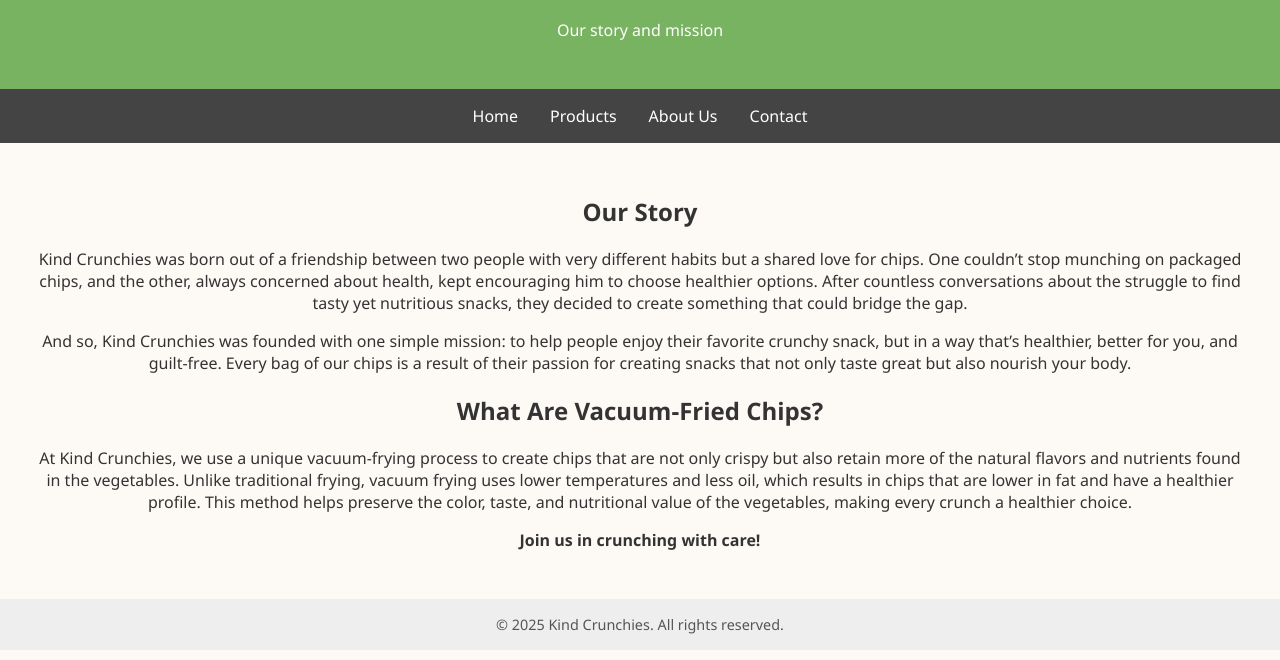
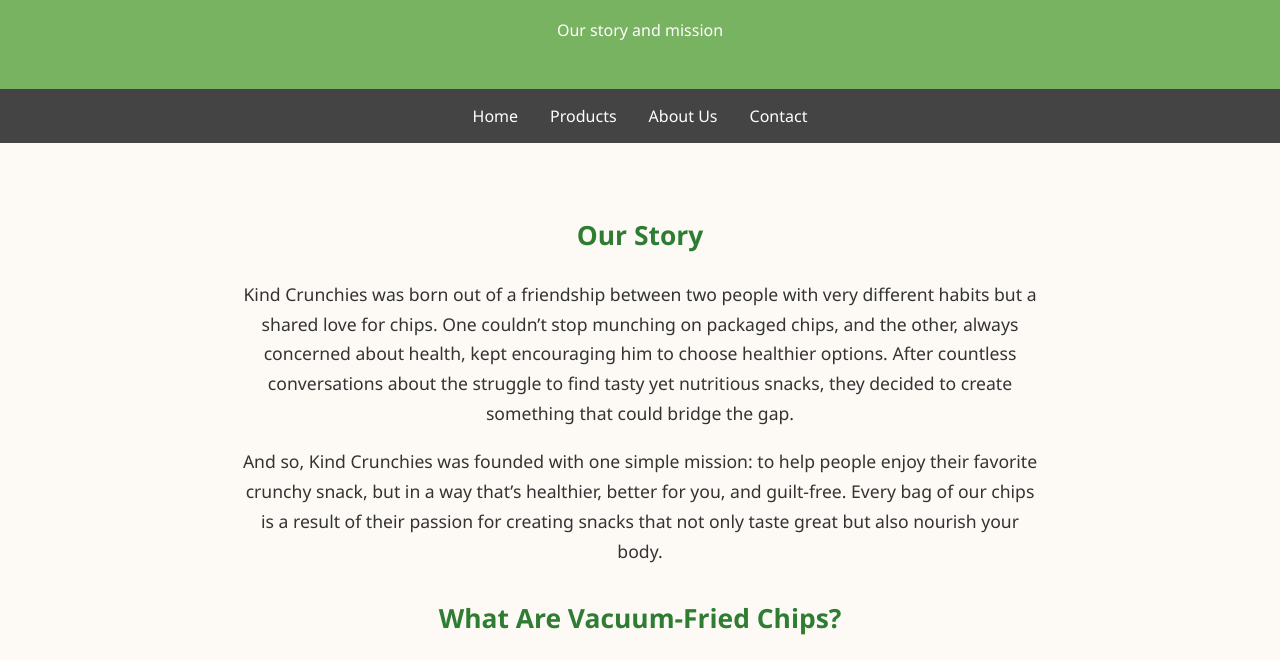
Before and after one commit to KindCrunchies/Website, a plain HTML site: page about.html in a window 1280 px wide. Shown: the part 99-759 px from the top of the page. Drawn offline with Linux system fonts and the light colour scheme.

Commit message:
Update style.css

```diff
--- a/style.css
+++ b/style.css
@@ -70,3 +70,16 @@ footer {
   border-radius: 12px;
   box-shadow: 0 4px 12px rgba(0, 0, 0, 0.1);
 }
+
+.about {
+  max-width: 800px;
+  margin: 0 auto;
+  padding: 40px 20px;
+  line-height: 1.7;
+  font-size: 1.1rem;
+  color: #333;
+}
+.about h2 {
+  margin-top: 30px;
+  color: #2e7d32;
+}
```
